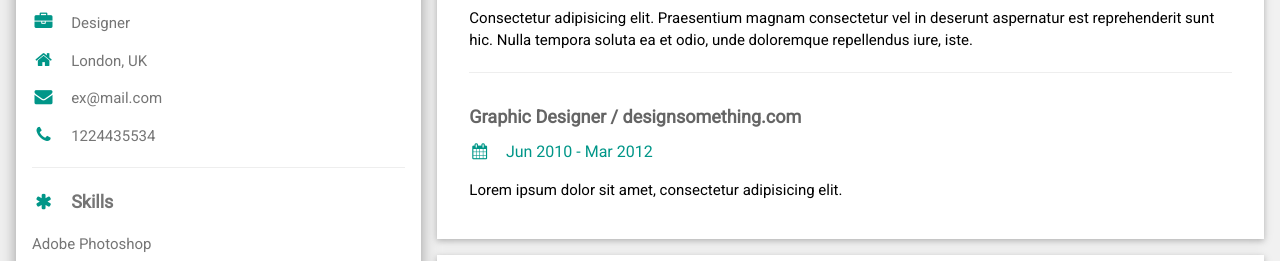
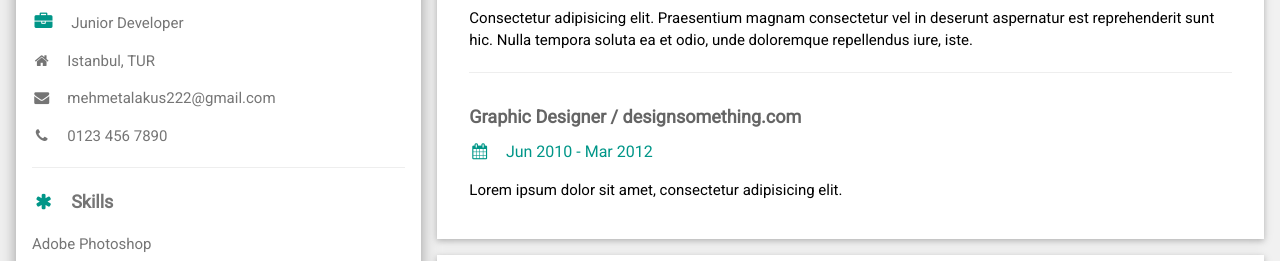
Before and after one commit to mhmtalakus/Dynamic_CV_Template, a plain HTML site: page index.html in a window 1280 px wide. Shown: the part 365-626 px from the top of the page. Drawn offline with nearby package versions, Linux system fonts and the light colour scheme.

Commit message:
Dynamic display of user information from JSON data was enabled.

```diff
--- a/data.json
+++ b/data.json
@@ -2,7 +2,7 @@
     "profile" : {
         "firstname" : "Mehmet",
         "lastname" : "Alakuş",
-        "profession" : "Software Developer",
+        "profession" : "Junior Developer",
         "location" : "Istanbul, TUR",
         "contacts" : {
             "email" : "mehmetalakus222@gmail.com",
--- a/index.html
+++ b/index.html
@@ -39,10 +39,9 @@
                         <!-- Name and Lastname Section -->
                     </div>
                     <div class="w3-container">
-                        <p><i class="fa fa-briefcase fa-fw w3-margin-right w3-large w3-text-teal"></i>Designer</p>
-                        <p><i class="fa fa-home fa-fw w3-margin-right w3-large w3-text-teal"></i>London, UK</p>
-                        <p><i class="fa fa-envelope fa-fw w3-margin-right w3-large w3-text-teal"></i>ex@mail.com</p>
-                        <p><i class="fa fa-phone fa-fw w3-margin-right w3-large w3-text-teal"></i>1224435534</p>
+                        <div id="user-info">
+                            <!-- User Info Section -->
+                        </div>
                         <hr>
 
                         <p class="w3-large"><b><i
--- a/script.js
+++ b/script.js
@@ -1,5 +1,5 @@
 const namesId = document.getElementById("name");
-// console.log(name)
+// console.log(namesId)
 
 fetch("./data.json")
 .then(response => response.json())
@@ -12,3 +12,19 @@ fetch("./data.json")
     `;
     namesId.innerHTML += names;
 });
+
+const userInfoElement = document.querySelector("#user-info");
+// console.log(userInfoElement);
+
+fetch("./data.json")
+.then(response => response.json())
+.then(data => {
+    const info = data.profile;
+    const information = `
+    <p><i class="fa fa-briefcase fa-fw w3-margin-right w3-large w3-text-teal"></i>${info.profession}</p>
+    <p><i class="fa fa-home fa-fw w3-margin-right w3-w3-text-teal"></i>${info.location}</p>
+    <p><i class="fa fa-envelope fa-fw w3-margin-right w3-w3-text-teal"></i>${info.contacts.email}</p>
+    <p><i class="fa fa-phone fa-fw w3-margin-right w3-w3-text-teal"></i>${info.contacts.phone}</p>
+    `;
+    userInfoElement.innerHTML += information;
+});
```
